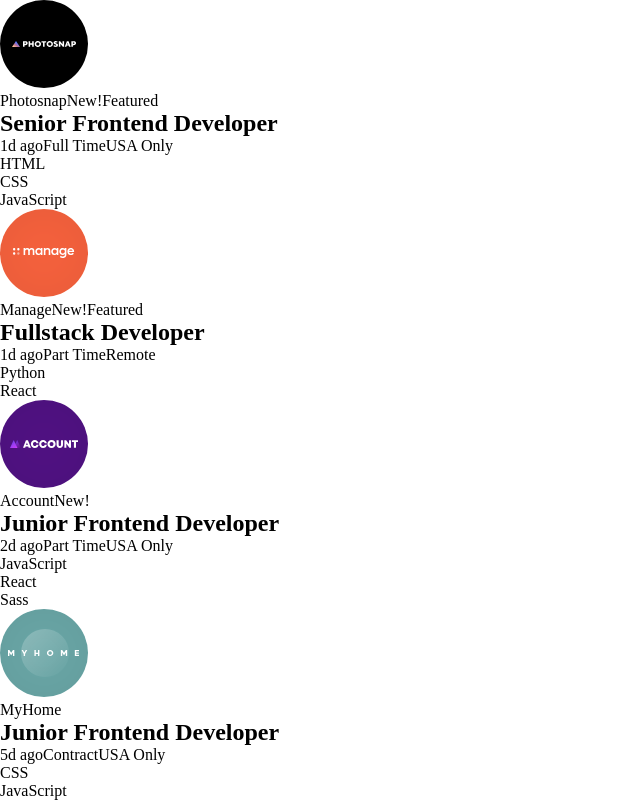
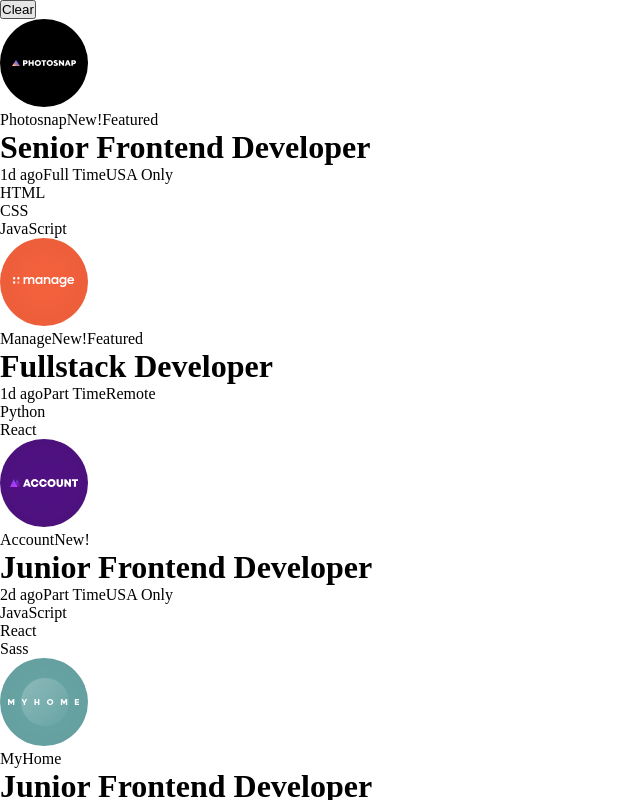
Before and after one commit to liquidwater0/job-listing-app, a React (Vite) app: page / in a window 1280 px wide. Shown: the top 800 px of the page, without its empty margins (0-640 px from the left). Built offline with nearby package versions, Linux system fonts and the light colour scheme.

Commit message:
add filter component + clear filters

```diff
--- a/src/App.tsx
+++ b/src/App.tsx
@@ -1,21 +1,30 @@
 import "./scss/App.scss";
 import { useJobListing } from "./context/JobListingContext";
 import Listing from "./components/Listing";
+import Filter from "./components/Filter";
 
 function App() {
-	const { renderedListings, filters } = useJobListing();
+	const { renderedListings, filters, clearFilters } = useJobListing();
 
 	return (
 		<main className="main">
-			<div className="filters">
+			<div className="filters-container">
 				{filters.map(filter =>
-					<div key={filter} className="filter">
-						{ filter }
-					</div>
+					<Filter
+						key={filter}
+						filter={filter}
+					/>
 				)}
+
+				<button
+					className="clear-filters-button"
+					onClick={clearFilters}
+				>
+					Clear
+				</button>
 			</div>
 
-			<div className="listings">
+			<div className="listings-container">
 				{renderedListings.map(listing =>
 					<Listing
 						key={listing.id}
--- /dev/null
+++ b/src/components/Filter.tsx
@@ -0,0 +1,20 @@
+import { useJobListing } from "../context/JobListingContext";
+import removeIcon from "../assets/icon-remove.svg";
+
+export default function Filter({ filter }: { filter: string }) {
+    const { toggleFilter } = useJobListing();
+
+    return (
+        <div className="filter-container">
+            <div className="filter-text">{ filter }</div>
+
+            <button
+                className="remove-filter-button"
+                onClick={() => toggleFilter(filter)}
+                aria-label={`remove ${filter} filter`}
+            >
+                <img src={removeIcon} alt="remove filter icon" />
+            </button>
+        </div>
+    )
+}
--- a/src/components/Listing.tsx
+++ b/src/components/Listing.tsx
@@ -6,7 +6,7 @@
         company,
         logo,
         new: isNew,
-        featured,
+        featured: isFeatured,
         position,
         postedAt,
         contract,
@@ -17,7 +17,7 @@
     const { toggleFilter } = useJobListing();
 
     return (
-        <div className={`listing ${featured ? "listing-featured" : ""}`}>
+        <div className={`listing ${isFeatured ? "listing-featured" : ""}`}>
             <div className="company-logo">
                 <img
                     src={logo}
@@ -28,10 +28,10 @@
                 <div className="details-section">
                     <span className="company-name">{ company }</span>
                     { isNew && <span className="badge new-badge">New!</span> }
-                    { featured && <span className="badge featured-badge">Featured</span> }
+                    { isFeatured && <span className="badge featured-badge">Featured</span> }
                 </div>
 
-                <h2 className="position-text">{ position }</h2>
+                <h1 className="position-text">{ position }</h1>
 
                 <div className="details-section">
                     <span>{ postedAt }</span>
--- a/src/context/JobListingContext.tsx
+++ b/src/context/JobListingContext.tsx
@@ -7,6 +7,7 @@
     renderedListings: ListingType[],
     filters: string[],
     toggleFilter: (filter: string) => void,
+    clearFilters: () => void
 }
 
 const JobListingContext = createContext<JobListingContextType>(null!);
@@ -30,8 +31,12 @@
         });
     }
 
+    function clearFilters() {
+        setFilters([]);
+    }
+
     return (
-        <JobListingContext.Provider value={{ renderedListings, filters, toggleFilter }}>
+        <JobListingContext.Provider value={{ renderedListings, filters, toggleFilter, clearFilters }}>
             { children }
         </JobListingContext.Provider>
     );
```
